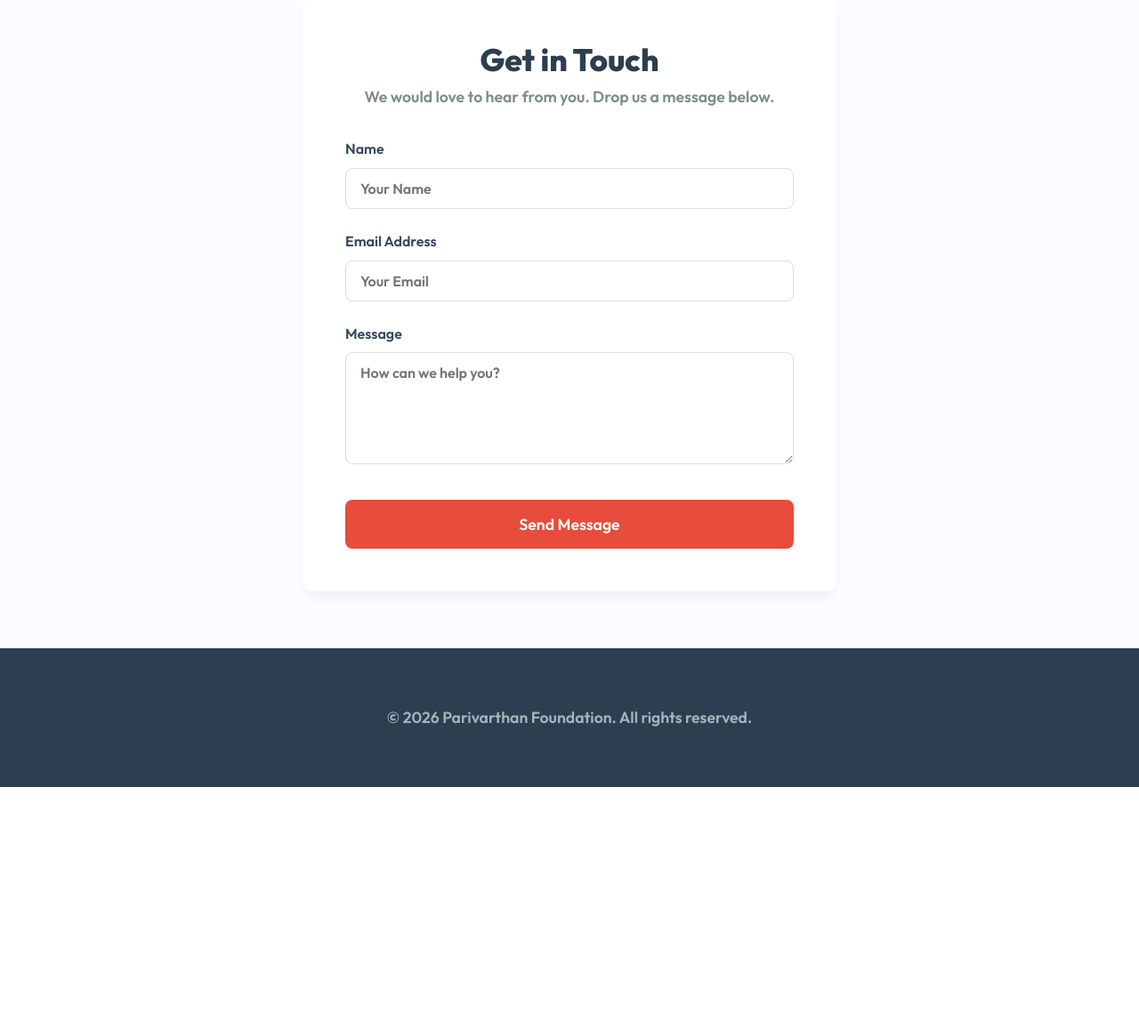
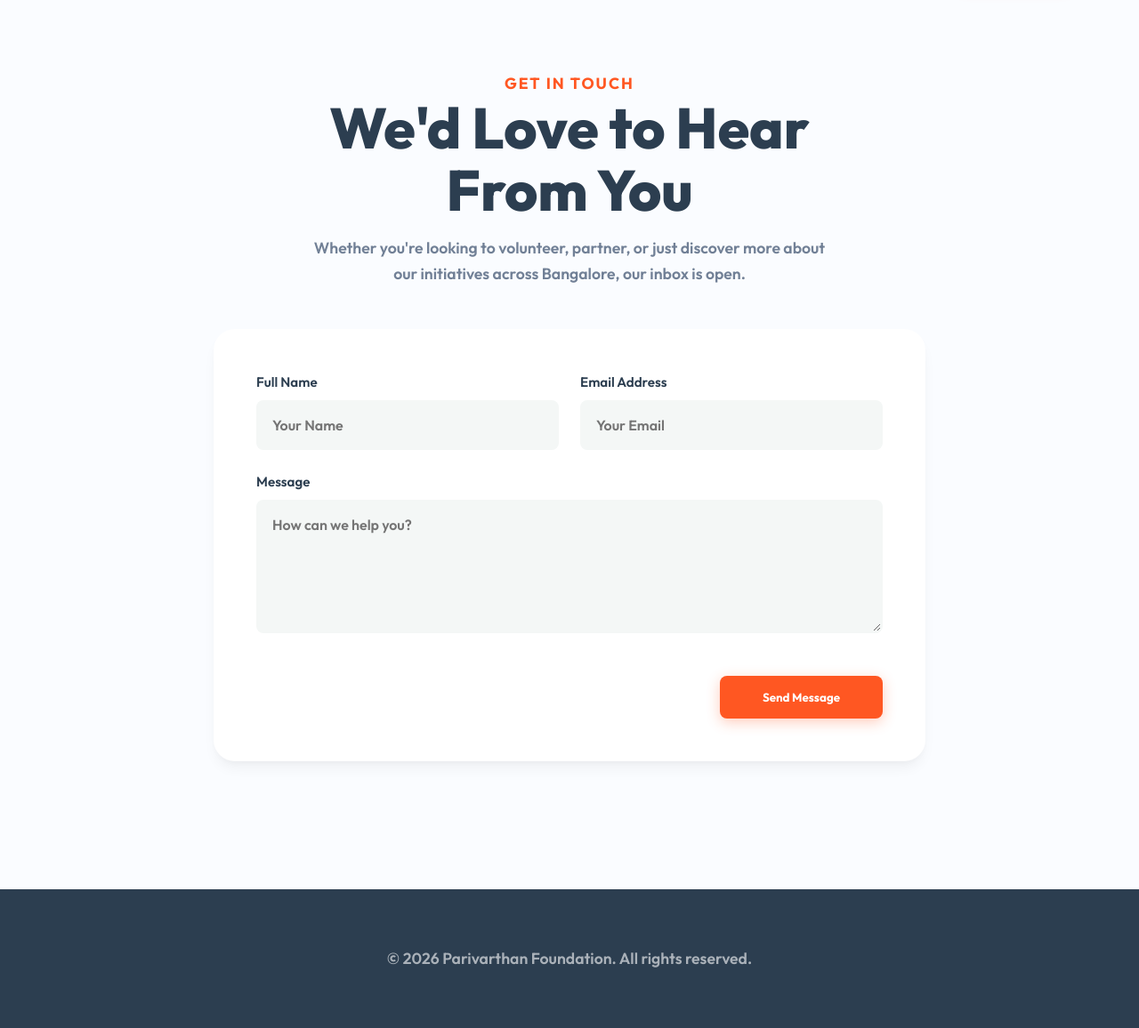
Before and after one commit to pavanrajashekar/parivarthan-ngo, a Django app: page /contact/ in a window 1280 px wide. Shown: the part 85-1241 px from the top of the page at 89% size. Before the commit the page ends 970 px from the top, so only its background shows below. Run offline with Django 5.2, Linux system fonts and the light colour scheme.

Commit message:
UI Overhaul Step 4: Contact Dashboard

```diff
--- a/contact/templates/contact/contact.html
+++ b/contact/templates/contact/contact.html
@@ -3,57 +3,77 @@
 {% block title %}Contact Us | Parivarthan NGO{% endblock %}
 
 {% block content %}
-    <div style="max-width: 600px; margin: 0 auto; background: white; padding: 3rem; border-radius: 12px; box-shadow: 0 10px 15px -3px rgba(0, 0, 0, 0.05);">
-        <h1 style="font-size: 2.2rem; color: #2c3e50; text-align: center; margin-bottom: 0.5rem;">Get in Touch</h1>
-        <p style="text-align: center; color: #7f8c8d; margin-bottom: 2rem;">We would love to hear from you. Drop us a message below.</p>
+    <div class="container section-padding">
+
+        <div style="text-align: center; max-width: 600px; margin: 0 auto 3rem auto;">
+            <p style="color: var(--primary); font-weight: 700; letter-spacing: 2px; text-transform: uppercase;">Get in Touch</p>
+            <h1 style="margin-bottom: 1rem;">We'd Love to Hear From You</h1>
+            <p>Whether you're looking to volunteer, partner, or just discover more about our initiatives across Bangalore, our inbox is open.</p>
+        </div>
+
+        <div style="display: grid; grid-template-columns: 1fr; gap: 3rem; background: var(--card-bg); border-radius: var(--radius-lg); box-shadow: var(--shadow-md); padding: 3rem; max-width: 800px; margin: 0 auto;">
 
             {% if messages %}
+                <div style="grid-column: 1 / -1;">
                     {% for message in messages %}
-                <div style="background-color: #d4edda; color: #155724; padding: 1rem; border-radius: 8px; margin-bottom: 1.5rem; border: 1px solid #c3e6cb;">
+                        <div style="background-color: #d4edda; color: #155724; padding: 1rem; border-radius: var(--radius-sm); border: 1px solid #c3e6cb;">
+                            <svg width="20" height="20" viewBox="0 0 24 24" fill="none" stroke="currentColor" stroke-width="2" style="vertical-align: middle; margin-right: 0.5rem;"><path d="M22 11.08V12a10 10 0 1 1-5.93-9.14"></path><polyline points="22 4 12 14.01 9 11.01"></polyline></svg>
                             {{ message }}
                         </div>
                     {% endfor %}
+                </div>
             {% endif %}
 
-        <form method="POST">
+            <form method="POST" style="display: grid; gap: 1.5rem;">
                 {% csrf_token %}
 
-            <div style="margin-bottom: 1.5rem;">
-                <label style="display: block; margin-bottom: 0.5rem; font-weight: 500; color: #34495e;">Name</label>
+                <div style="display: grid; grid-template-columns: repeat(auto-fit, minmax(250px, 1fr)); gap: 1.5rem;">
+                    <div>
+                        <label style="display: block; margin-bottom: 0.5rem; font-weight: 600; color: var(--secondary); font-size: 0.95rem;">Full Name</label>
                         {{ form.name }}
                     </div>
-
-            <div style="margin-bottom: 1.5rem;">
-                <label style="display: block; margin-bottom: 0.5rem; font-weight: 500; color: #34495e;">Email Address</label>
+                    <div>
+                        <label style="display: block; margin-bottom: 0.5rem; font-weight: 600; color: var(--secondary); font-size: 0.95rem;">Email Address</label>
                         {{ form.email }}
                     </div>
+                </div>
 
-            <div style="margin-bottom: 2rem;">
-                <label style="display: block; margin-bottom: 0.5rem; font-weight: 500; color: #34495e;">Message</label>
+                <div>
+                    <label style="display: block; margin-bottom: 0.5rem; font-weight: 600; color: var(--secondary); font-size: 0.95rem;">Message</label>
                     {{ form.message }}
                 </div>
 
-            <button type="submit" style="width: 100%; background: #e74c3c; color: white; border: none; padding: 1rem; border-radius: 8px; font-size: 1.1rem; font-weight: 600; cursor: pointer; transition: background 0.3s ease;">
+                <div style="text-align: right; margin-top: 1rem;">
+                    <button type="submit" class="btn-primary" style="padding: 1rem 3rem; border-radius: var(--radius-sm);">
                         Send Message
                     </button>
+                </div>
             </form>
+
+        </div>
     </div>
 
-    <!-- Quick inline style strictly targeting form inputs outputted by django -->
+    <!-- Quick Inline Styling -->
     <style>
         .form-control {
             width: 100%;
-            padding: 0.75rem 1rem;
-            border: 1px solid #ddd;
-            border-radius: 8px;
+            padding: 1rem 1rem;
+            border: 2px solid transparent;
+            background: #F4F7F6;
+            border-radius: var(--radius-sm);
             font-size: 1rem;
-            transition: border-color 0.3s ease;
             font-family: inherit;
+            transition: all 0.3s ease;
         }
         .form-control:focus {
             outline: none;
-            border-color: #e74c3c;
-            box-shadow: 0 0 0 3px rgba(231, 76, 60, 0.1);
+            border-color: var(--primary);
+            background: white;
+            box-shadow: 0 0 0 4px rgba(255, 87, 34, 0.1);
+        }
+        textarea.form-control {
+            resize: vertical;
+            min-height: 150px;
         }
     </style>
 {% endblock %}
```
Lines whose indentation alone changed are shown as unchanged.
